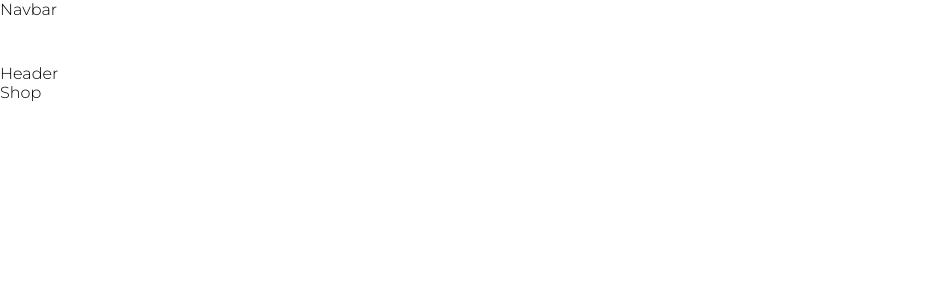
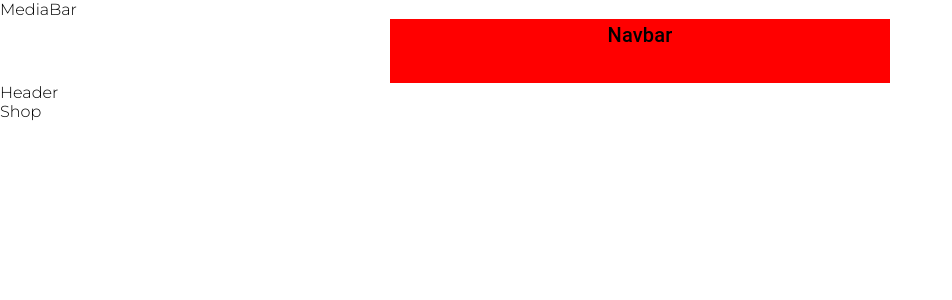
Before and after one commit to andreihuyoa/meh, a React (Create React App) app in the folder frontend_react/: page / in a window 1280 px wide. Shown: the top 300 px of the page, without its empty margins (0-952 px from the left). Built offline with nearby package versions, Linux system fonts and the light colour scheme.

Commit message:
Fixed export issue

```diff
--- a/frontend_react/src/App.js
+++ b/frontend_react/src/App.js
@@ -2,6 +2,7 @@ import React from "react";
 
 
 import { LandingPage, Shop } from "./Pages";
+import {MediaBar} from "./components"
 import {makeStyles} from "@material-ui/styles";
 
 import {Route, Link } from 'react-router-dom';
@@ -10,6 +11,7 @@ import './App.css';
 const  App = () => {
     return(
         <div>
+            <MediaBar />
             <LandingPage />
             <Shop />
 
--- a/frontend_react/src/components/index.js
+++ b/frontend_react/src/components/index.js
@@ -1,2 +1,2 @@
 export {default as Navbar} from './Navbar/Navbar'
-export {default as Mediabar} from './Mediabar/Mediabar';
+export {default as MediaBar} from './Mediabar/Mediabar'
--- a/frontend_react/src/container/Header/Navbar.jsx
+++ b/frontend_react/src/container/Header/Navbar.jsx
@@ -1,18 +1,30 @@
+import { Typography } from '@mui/material';
 import React from 'react'
 import styledComponents from 'styled-components';
 
 
 const Container = styledComponents.div`
-    min-height: 4rem;
-
-
+  min-height: 4rem;
+  max-width: 500px;
+  background-color: red;
+  margin: auto;
+  justify-items: center;
+  alight-items:center;
 `
 
 const Navbar = () => {
   return (
       <Container>
     <div className='container'>
-        Navbar
+      <Typography
+            variant="h6"
+            noWrap
+
+            sx={{ display: { xs: 'none', sm: 'block' } }}
+          >
+      Navbar
+      </Typography>
+
     </div>
     </Container>
   )
```
